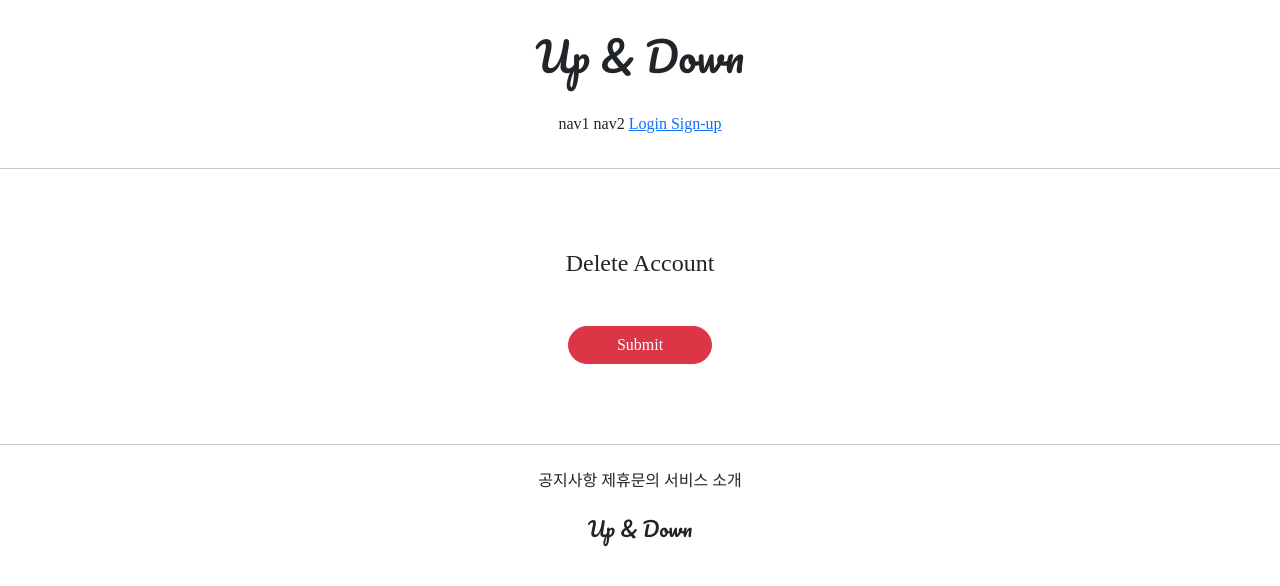
After one commit to updaun/DjangoMyself, a Django app: page /accounts/delete/1 in a window 1280 px wide. The commit adds this page. Shown: the top 586 px of the page. Run offline with Django 3.2, Linux system fonts and the light colour scheme; tables that the repository leaves empty hold one stand-in row (values such as "Sample post"); parts of the project's set-up code (start-up, migrations or seed data) failed here and were passed over; some libraries are stand-ins or nearby versions; some web fonts are replaced.

Commit message:
add delete view

```diff
--- /dev/null
+++ b/accountapp/templates/accountapp/delete.html
@@ -0,0 +1,22 @@
+{% extends 'base.html' %}
+
+{% load bootstrap4 %}
+
+{% block content %}
+
+    <div class="text-center mw-500 m-auto">
+        <div class="m-5">
+            <h4>Delete Account</h4>
+        </div>
+        <div>
+            <form action="{% url 'accountapp:delete' pk=target_user.pk %}" method="post">
+                {% csrf_token %}
+                <div class="m-5">
+                    <input type="submit" class="btn btn-danger rounded-pill px-5">
+                </div>
+            </form>
+        </div>
+
+    </div>
+
+{% endblock %}
--- a/accountapp/templates/accountapp/detail.html
+++ b/accountapp/templates/accountapp/detail.html
@@ -18,6 +18,11 @@
                     Change Password
                 </a>
             </div>
+            <div>
+                <a href="{% url 'accountapp:delete' pk=target_user.pk %}">
+                    Delete Account
+                </a>
+            </div>
         </div>
 
     </div>
--- a/accountapp/urls.py
+++ b/accountapp/urls.py
@@ -1,7 +1,7 @@
 from django.contrib.auth.views import LoginView, LogoutView
 from django.urls import path
 
-from accountapp.views import hello_world, AccountCreateView, AccountDetailView, AccountUpdateView
+from accountapp.views import hello_world, AccountCreateView, AccountDetailView, AccountUpdateView, AccountDeleteView
 
 app_name = 'accountapp'
 
@@ -17,4 +17,6 @@ urlpatterns = [
     path('detail/<int:pk>', AccountDetailView.as_view(), name='detail'),
 
     path('update/<int:pk>', AccountUpdateView.as_view(), name='update'),
+
+    path('delete/<int:pk>', AccountDeleteView.as_view(), name='delete'),
 ]
--- a/accountapp/views.py
+++ b/accountapp/views.py
@@ -5,7 +5,7 @@ from django.shortcuts import render
 
 # Create your views here.
 from django.urls import reverse, reverse_lazy
-from django.views.generic import CreateView, DetailView, UpdateView
+from django.views.generic import CreateView, DetailView, UpdateView, DeleteView
 
 from accountapp.models import NewModel
 
@@ -41,3 +41,9 @@ class AccountUpdateView(UpdateView):
     success_url = reverse_lazy("accountapp:hello_world")
     context_object_name = "target_user"
     template_name = "accountapp/update.html"
+
+class AccountDeleteView(DeleteView):
+    model = User
+    success_url = reverse_lazy("accountapp:hello_world")
+    context_object_name = "target_user"
+    template_name = "accountapp/delete.html"
```
